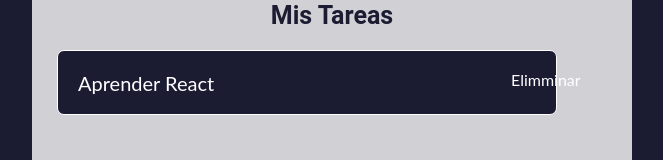
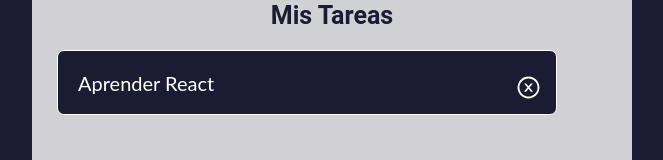
Before and after one commit to BrayanCode11/todoapp-react, a React (Create React App) app: page / in a window 1280 px wide. Shown: the part 214-374 px from the top of the page, without its empty margins (308-971 px from the left). Built offline with nearby package versions, Linux system fonts and the light colour scheme.

Commit message:
Add close icon to task component

```diff
--- a/src/Components/Tareas.js
+++ b/src/Components/Tareas.js
@@ -1,11 +1,14 @@
 import React from "react";
-import "../styles/Tarea.css"
+import "../styles/Tarea.css";
+import { AiOutlineCloseCircle } from "react-icons/ai";
 
 function Tareas({ texto }) {
   return (
     <div className="tarea-contenedor">
       <div className="tarea-texto">{texto}</div>
-      <div className="tarea-icono">Elimminar</div>
+      <div className="tarea-icono">
+        <AiOutlineCloseCircle className="tarea-icono"/>
+      </div>
     </div>
   );
 }
```
